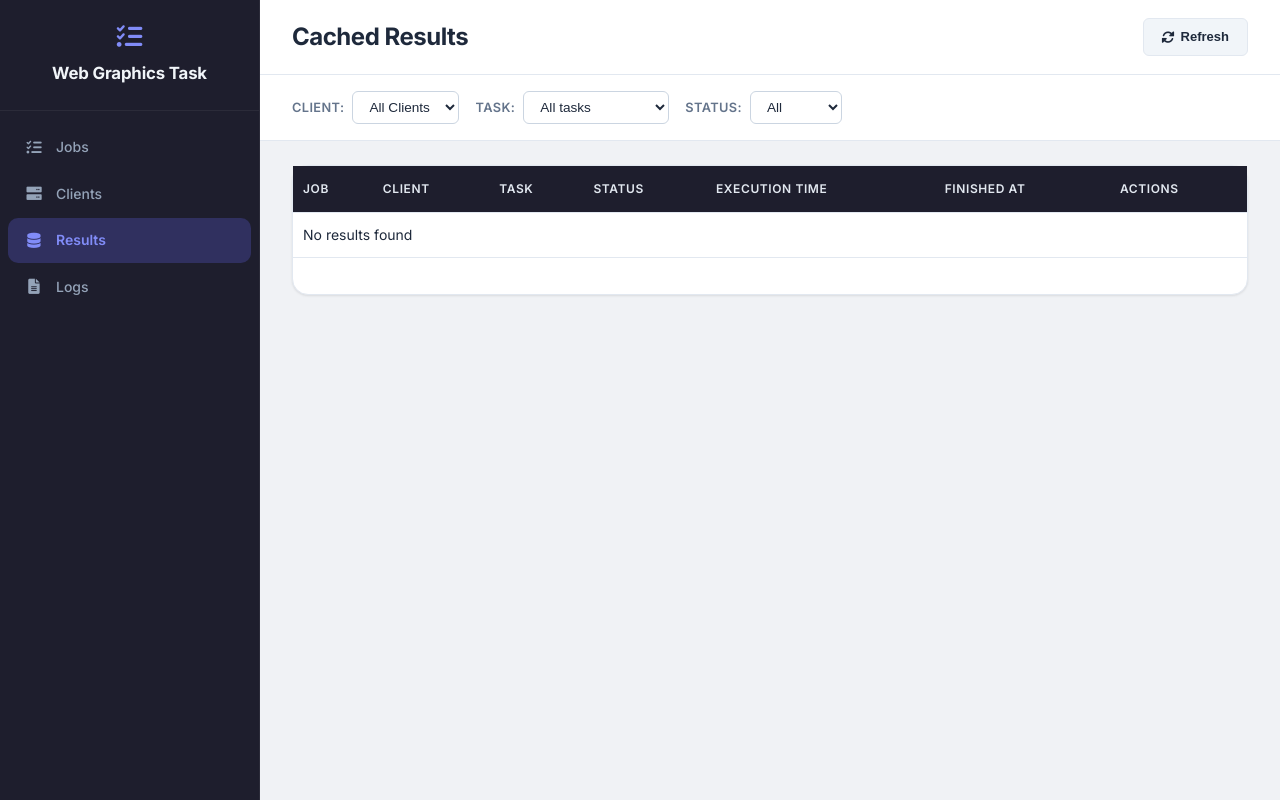
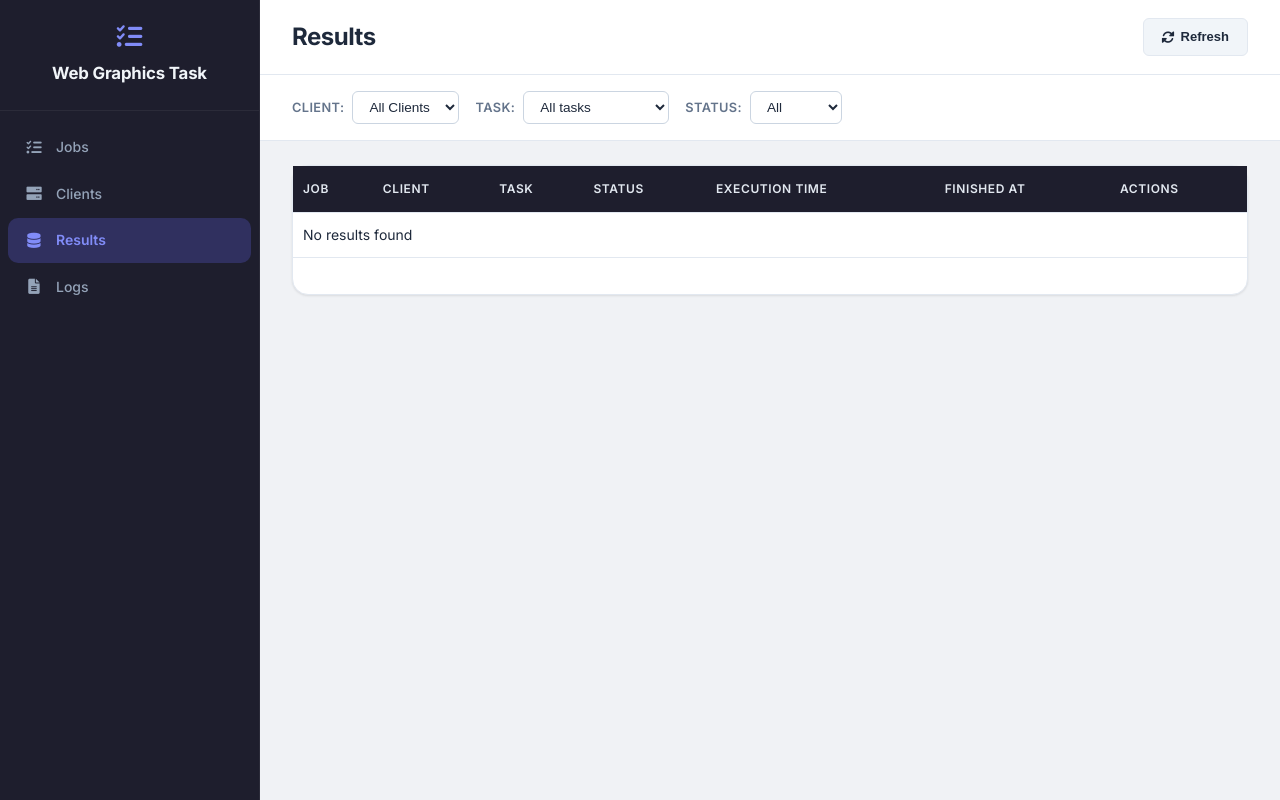
Before and after one commit to webgfx/task, a Flask app: page /results in a window 1280 px wide. Run offline with Flask 3, Linux system fonts and the light colour scheme; data that the repository does not hold is empty; parts of the project's set-up code (start-up, migrations or seed data) failed here and were passed over; some libraries are stand-ins or nearby versions.

Commit message:
Rename 'Cached Results' to 'Results'

```diff
--- a/server/templates/results.html
+++ b/server/templates/results.html
@@ -51,7 +51,7 @@
             <!-- Header -->
             <header class="header">
                 <div class="header-content">
-                    <h1>Cached Results</h1>
+                    <h1>Results</h1>
                     <div class="header-actions">
                         <button class="btn btn-secondary" onclick="refreshResults()">
                             <i class="fas fa-sync-alt"></i>
```
